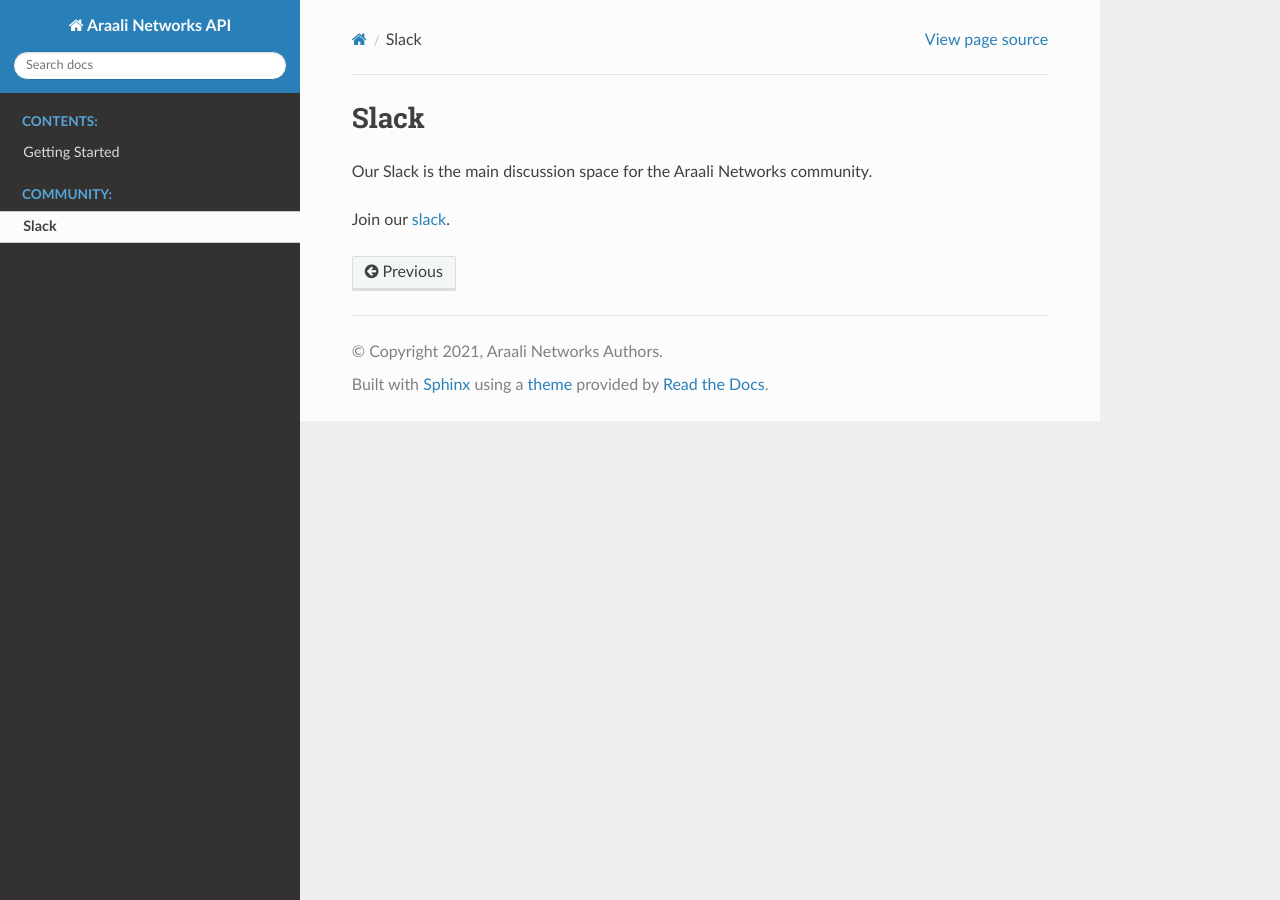
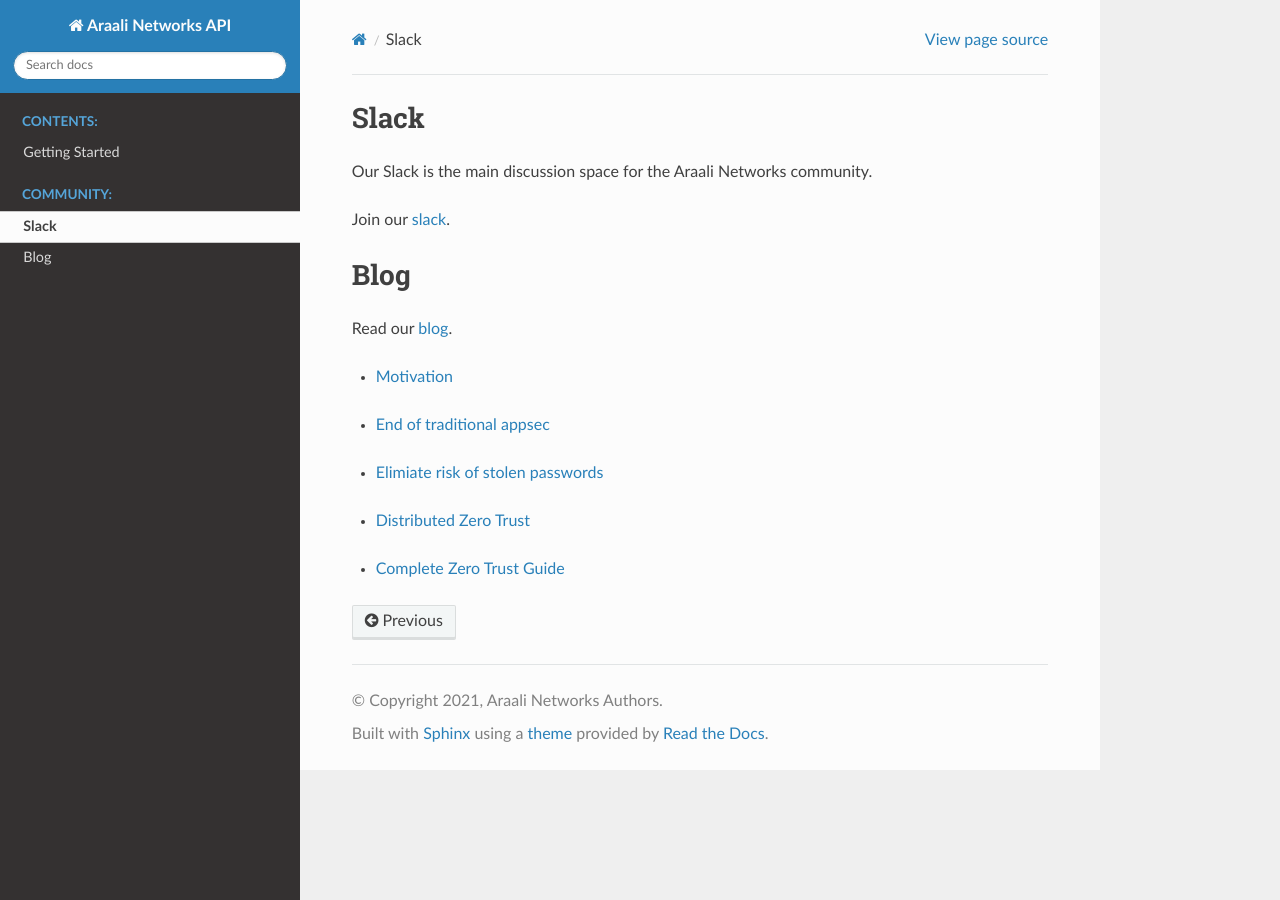
Before and after one commit to araalinetworks/api, a Sphinx documentation site: the page built from doc/source/community.rst, in a window 1280 px wide. Built offline with Sphinx 7.4.7 and the Read the Docs theme 2.0.0, drawn with Linux system fonts in a browser that asks for light colours.

Commit message:
added blog links

```diff
--- a/doc/source/community.rst
+++ b/doc/source/community.rst
@@ -5,3 +5,29 @@
 Join our slack_.
 
 .. _slack: https://join.slack.com/t/araali/shared_invite/zt-o3yeo8us-GRa7qtz4p0kcIVIBaIxWbA
+
+Blog
+====
+Read our blog_.
+
+.. _blog: https://www.araalinetworks.com/post
+
+- Motivation_
+
+.. _Motivation: https://www.araalinetworks.com/post/why-i-created-araali
+
+- `End of traditional appsec`_
+
+.. _End of traditional appsec: https://www.araalinetworks.com/post/end-of-traditional-appsec
+
+- `Elimiate risk of stolen passwords`_
+
+.. _Elimiate risk of stolen passwords: https://www.araalinetworks.com/post/passwordless-cloud-native-apps
+
+- `Distributed Zero Trust`_
+
+.. _Distributed Zero Trust: https://www.araalinetworks.com/post/ztna-vs-adzt
+
+- `Complete Zero Trust Guide`_
+
+.. _Complete Zero Trust Guide: https://www.araalinetworks.com/post/complete-guide-cn-security
```
